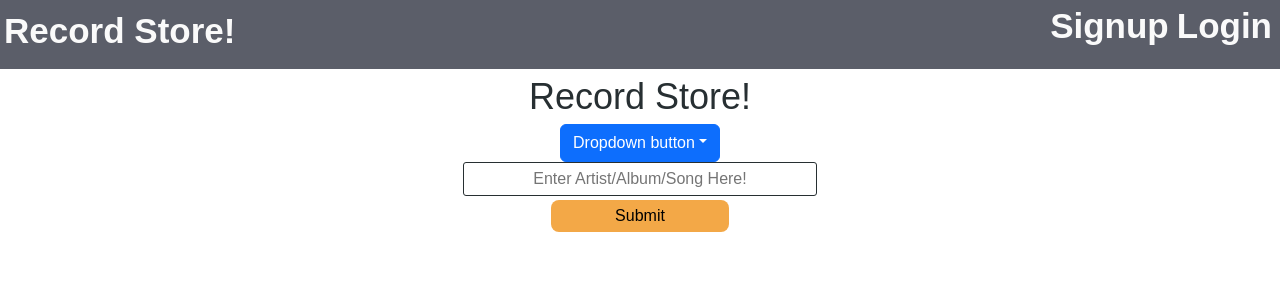
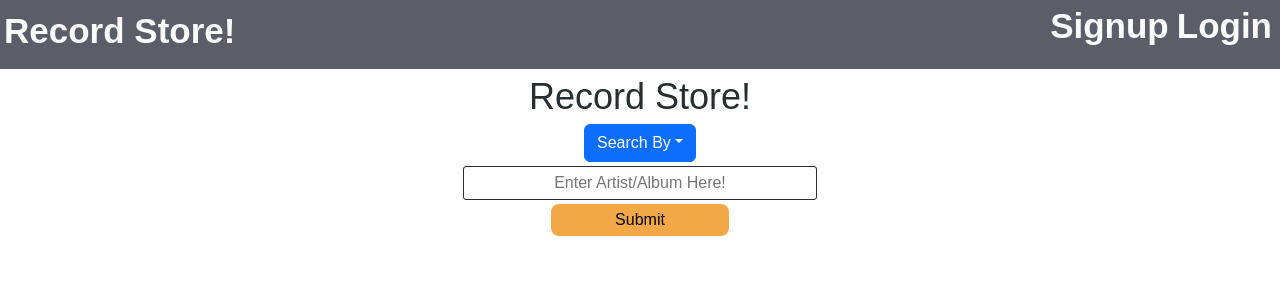
Before and after one commit to simplysimplify/RecordStore, a React (Create React App) app in the folder client/: page / in a window 1280 px wide. Shown: the top 300 px of the page. Built offline with nearby package versions, Linux system fonts and the light colour scheme.

Commit message:
Syntax Changes

```diff
--- a/client/src/pages/Search.js
+++ b/client/src/pages/Search.js
@@ -75,14 +75,13 @@ function Search(props) {
     <>
       <div className="container col-12 d-flex flex-column text-center align-content-center justify-content-center">
         <h1 className="jumbotron">Record Store!</h1>
-          <DropdownButton id="dropdown-basic-button" title="Dropdown button">
-            <Dropdown.Item href="#/action-1">Action</Dropdown.Item>
-            <Dropdown.Item href="#/action-2">Another action</Dropdown.Item>
-            <Dropdown.Item href="#/action-3">Something else</Dropdown.Item>
+          <DropdownButton className="mb-1" id="dropdown-basic-button" title="Search By">
+            <Dropdown.Item href="">Artist</Dropdown.Item>
+            <Dropdown.Item href="">Album</Dropdown.Item>
           </DropdownButton>
         <input
           className="col-4 mx-auto text-center"
-          placeholder="Enter Artist/Album/Song Here!"
+          placeholder="Enter Artist/Album Here!"
           name="query"
           type="text"
           id="query"
```
